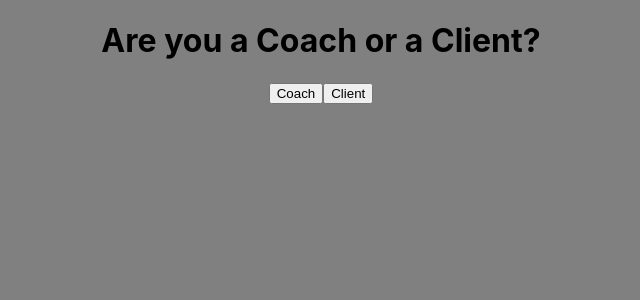
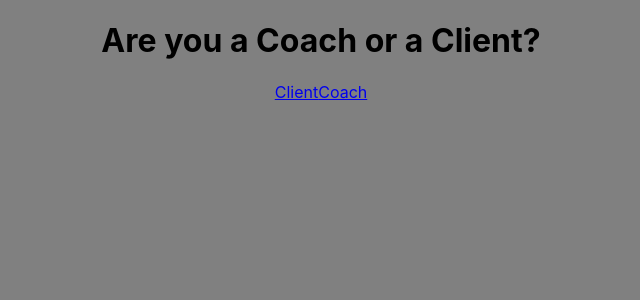
Before and after one commit to forexsnyder/Accountability, a React (Create React App) app in the folder coachme.app/: page /which in a window 1280 px wide. Shown: the top 300 px of the page, without its empty margins (319-959 px from the left). Built offline with nearby package versions, Linux system fonts and the light colour scheme.

Commit message:
routes added

```diff
--- a/coachme.app/src/App.js
+++ b/coachme.app/src/App.js
@@ -5,20 +5,27 @@ import Which from './signup/Which';
 import SignUpForm from './signup/SignUpForm';
 import ClientHomepage from './landingpage/Client';
 import CoachHomepage from './landingpage/Coach';
+import DailyGoals from './goals/Daily';
+import WeeklyGoals from './goals/Weekly';
+import MonthlyGoals from './goals/Monthly';
+import Apt from './appointments/Apt';
 import { Link, Route } from "react-router-dom";
 
 function App() {
   return (
     <div className="App">
-      {/* <div>
-      <Login />
-      </div> */}
+
       <div>
         <Route path="/" component={Login} exact />
         <Route path="/which" component={Which}/>
         <Route path="/signupform" component={SignUpForm} />
         <Route path="/clientlandingpage" component={ClientHomepage} />
         <Route path="/coachlandingpage"  component={CoachHomepage} />
+        <Route path ="/dailygoals" component={DailyGoals} />
+        <Route path ="/weekygoals" component={WeeklyGoals} />
+        <Route path ="/monthlygoals" component={MonthlyGoals} />
+        <Route path ="/apt" component={Apt} />
+
       </div>
     </div>
   );
--- a/coachme.app/src/Goals/Daily.js
+++ b/coachme.app/src/Goals/Daily.js
@@ -1,7 +1,7 @@
 import React,{ useEffect, useState } from "react";
 import axios from "axios"
 import { Link, Route } from "react-router-dom";
-import './Goalstyles.css';
+import './Goals.css';
 
 function DailyGoals() {
   const [goals, updateGoals] = useState([]);
--- a/coachme.app/src/Goals/Monthly.js
+++ b/coachme.app/src/Goals/Monthly.js
@@ -1,6 +1,6 @@
 import React,{ useEffect, useState } from "react";
 import axios from "axios"
-import './Goalstyles.css';
+import './Goals.css';
 
 function MonthlyGoals() {
   const [goals, updateGoals] = useState([]);
--- a/coachme.app/src/Goals/Weekly.js
+++ b/coachme.app/src/Goals/Weekly.js
@@ -1,6 +1,6 @@
 import React,{ useEffect, useState } from "react";
 import axios from "axios"
-import './Goalstyles.css';
+import './Goals.css';
 
 function WeeklyGoals() {
   const [goals, updateGoals] = useState([]);
--- a/coachme.app/src/SignUp/Login.js
+++ b/coachme.app/src/SignUp/Login.js
@@ -12,8 +12,8 @@ function Login() {
         <img src={Poster} alt="demotivational poster"></img>
         </div>
         <div className="buttons">
-            <Link to="/Which">Login</Link>
-            <Link to={"/SignUpForm"}>Sign Up</Link>
+            <Link to="/which">Login</Link>
+            <Link to="/signupform">Sign Up</Link>
         </div>
     </div>
   );
--- a/coachme.app/src/SignUp/SignUpForm.js
+++ b/coachme.app/src/SignUp/SignUpForm.js
@@ -6,6 +6,7 @@ function SignUpForm() {
     //Create Form
   return (
     <div className="App">
+        <h1>Signup form</h1>
     </div>
   );
 }
--- a/coachme.app/src/SignUp/Which.js
+++ b/coachme.app/src/SignUp/Which.js
@@ -1,4 +1,5 @@
 import React from 'react';
+import { Link, Route } from "react-router-dom";
 import './Login.css';
 
 function Which() {
@@ -6,8 +7,8 @@ function Which() {
     <div className="App">
         <h1>Are you a Coach or a Client?</h1>
         <div>
-            <button>Coach</button>
-            <button>Client</button>
+        <Link to="/clientlandingpage">Client</Link>
+        <Link to="/coachlandingpage">Coach</Link>
         </div>
     </div>
   );
--- a/coachme.app/src/Apt/Apt.js
+++ b/coachme.app/src/appointments/Apt.js
@@ -1,6 +1,6 @@
 import React,{ useEffect, useState } from "react";
 import axios from "axios";
-import "./apt.css";
+import "./Apt.css";
 
 function Apt() {
   const [apts, updateApts] = useState([]);
```
Also changed, not shown: coachme.app/src/appointments/Apt.css (renamed from coachme.app/src/Apt/Apt.css).
